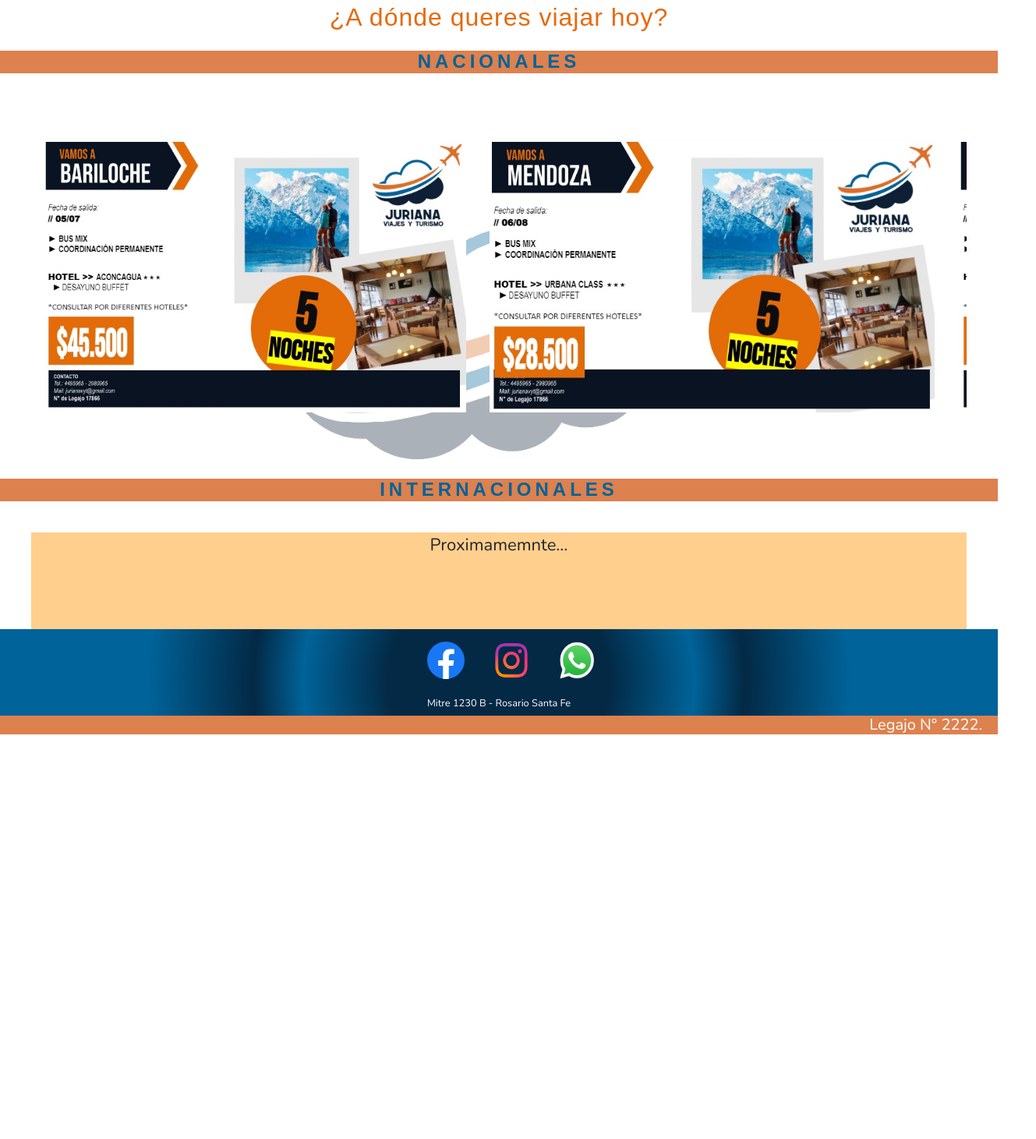
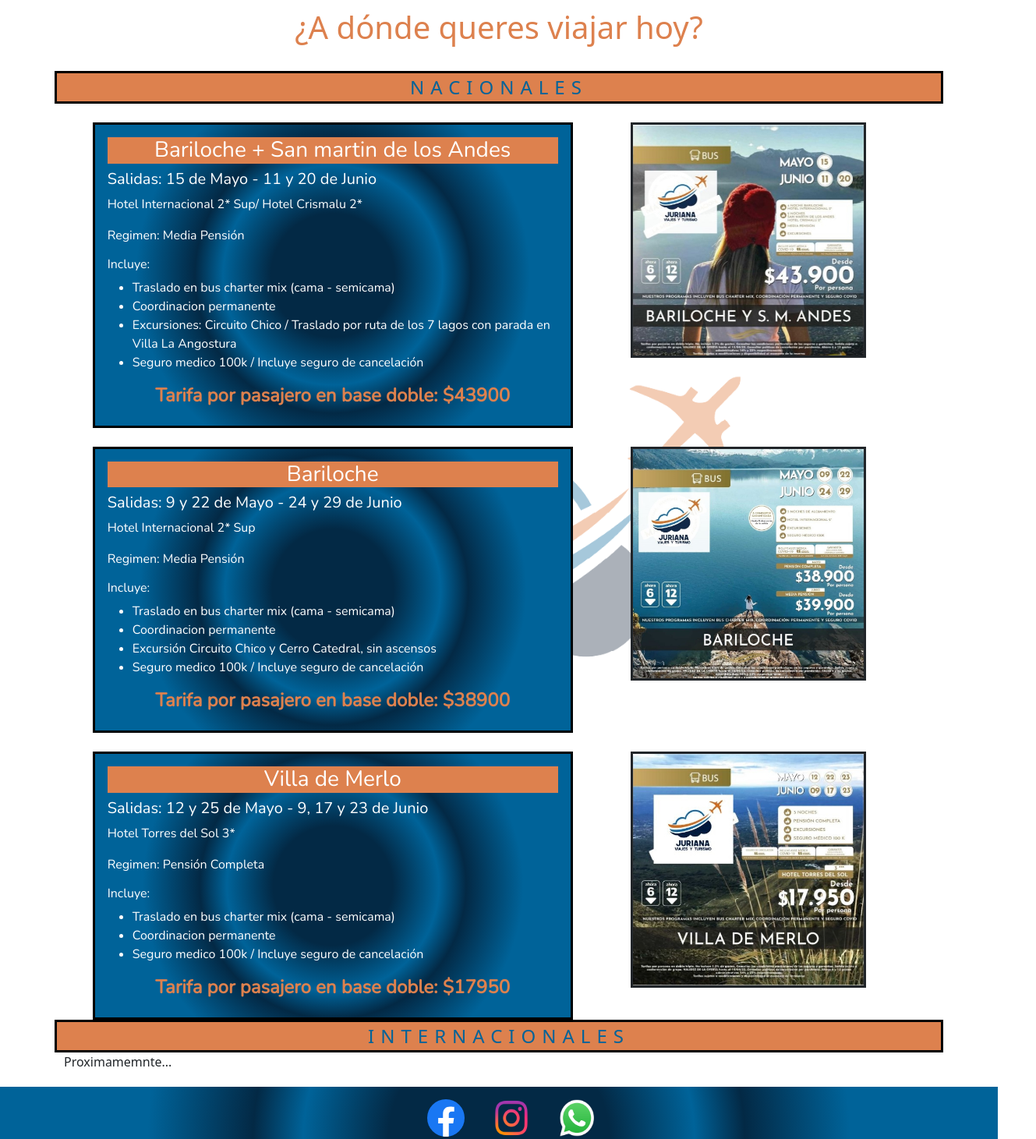
Before and after one commit to TobiasGutierrez/proyecto-agencia, a plain HTML site: page paginas/destinos.html in a window 1280 px wide. Shown: the part 214-1675 px from the top of the page at 78% size, 1329 px wide, since content can reach past the window. Before the commit the page ends 1157 px from the top, so only its background shows below. Drawn offline with nearby package versions, Linux system fonts and the light colour scheme.

Commit message:
agrego boostrap a destinos - mejoro errores nav

```diff
--- a/paginas/destinos.html
+++ b/paginas/destinos.html
@@ -61,17 +61,83 @@
         </nav>
     </header>
     <main class="destinos">
-        <h1>¿A dónde queres viajar hoy?</h1>
-        <h2>NACIONALES</h2>
-
-        <div class="destinos__galeria">
-            <img src="../imagenes/bariloche.jpg" alt="Promo Bariloche">
-            <img src="../imagenes/mendoza.jpg" alt="Promo Mendoza">
-            <img src="../imagenes/merlo.jpg" alt="Promo Merlo">
+        <h1 class="destinos__tit">¿A dónde queres viajar hoy?</h1>
+        <div class="container">
+            <div class="row">
+                <div class="col-12">NACIONALES</div>
+            </div>
         </div>
-        <h2>INTERNACIONALES </h2>
-        <p> Proximamemnte... </p>
-    </main>
+        <section class="container-fluid">
+            <div class="row">
+                <div class="col-lg-6 col-md-6 col-sm-12">
+                    <div class="hoy">
+                        <h3> Bariloche + San martin de los Andes </h3>
+                        <h5> Salidas: 15 de Mayo - 11 y 20 de Junio</h5>
+                        <p> Hotel Internacional 2* Sup/ Hotel Crismalu 2* </p>
+                        <p> Regimen: Media Pensión</p>
+                        <h6> Incluye:</h6>
+                        <ul>
+                            <li>Traslado en bus charter mix (cama - semicama)</li>
+                            <li>Coordinacion permanente</li>
+                            <li>Excursiones: Circuito Chico / Traslado por ruta de los 7 lagos con parada en
+                                Villa La
+                                Angostura</li>
+                            <li>Seguro medico 100k / Incluye seguro de cancelación</li>
+                        </ul>
+                        <h4>Tarifa por pasajero en base doble: $43900</h4>
+                    </div>
+                </div>
+                <div class="col-lg-4 col-md-6 col-sm-12">
+                    <img src="../imagenes/Brc + SmA Mayo - Junio corte.jpg" alt="viaje bariloche + S.M.Andes"
+                        width="75%" height="auto" class="d-block mx-auto my-4">
+                </div>
+                <div class="col-lg-6 col-md-6 col-sm-12">
+                    <div class="hoy1">
+                        <h3> Bariloche </h3>
+                        <h5> Salidas: 9 y 22 de Mayo - 24 y 29 de Junio</h5>
+                        <p> Hotel Internacional 2* Sup </p>
+                        <p> Regimen: Media Pensión</p>
+                        <h6> Incluye:</h6>
+                        <ul>
+                            <li>Traslado en bus charter mix (cama - semicama)</li>
+                            <li>Coordinacion permanente</li>
+                            <li> Excursión Circuito Chico y Cerro Catedral, sin ascensos</li>
+                            <li>Seguro medico 100k / Incluye seguro de cancelación</li>
+                        </ul>
+                        <h4>Tarifa por pasajero en base doble: $38900</h4>
+                    </div>
+                </div>
+                <div class="col-lg-4 col-md-6 col-sm-12">
+                    <img src="../imagenes/Brc Mayo - Junio corte.jpg" alt="viaje bariloche" width="75%" height="auto"
+                        class="d-block mx-auto my-4">
+                </div>
+                <div class="col-lg-6 col-md-6 col-sm-12">
+                    <div class="hoy2">
+                        <h3> Villa de Merlo</h3>
+                        <h5> Salidas: 12 y 25 de Mayo - 9, 17 y 23 de Junio</h5>
+                        <p> Hotel Torres del Sol 3* </p>
+                        <p> Regimen: Pensión Completa</p>
+                        <h6> Incluye:</h6>
+                        <ul>
+                            <li>Traslado en bus charter mix (cama - semicama)</li>
+                            <li>Coordinacion permanente</li>
+                            <li>Seguro medico 100k / Incluye seguro de cancelación</li>
+                        </ul>
+                        <h4>Tarifa por pasajero en base doble: $17950</h4>
+                    </div>
+                </div>
+                <div class="col-lg-4 col-md-6 col-sm-12">
+                    <img src="../imagenes/Merlo Mayo - Junio corte.jpg" alt="viaje merlo" width="75%" height="auto"
+                        class="d-block mx-auto my-4">
+                </div>
+            </div>
+        </section>
+        <div class="container">
+            <div class="row">
+                <div class="col-12">INTERNACIONALES</div>
+                <p> Proximamemnte... </p>
+            </div>
+        </div>
     <footer class="piePagina">
 
         <!-- Links Redes -->
--- a/style.css
+++ b/style.css
@@ -8,46 +8,7 @@
 font-family: sans-serif;
 */
 
-/* Header
-.cabecera {
-    display              : grid;
-    grid-template-columns: 1fr 1fr;
-    grid-template-rows   : 9rem;
-    background-color     : #006399;
-    align-items          : center;
-}
-
-.cabecera__logo {
-    width : 10rem;
-    height: 9rem;
-    margin: 15%;
-
-}
-
-.cabecera__navegacion {
-    margin-right: 1rem;
-}
-
-.cabecera__navegacion__lista {
-    display   : flex;
-    list-style: none;
-}
-
-.cabecera__lista__item {
-    background-color: #DD814E;
-    padding         : 1.5em 3.5em;
-    border          : 0.12em solid #032945;
-    margin-right    : 2rem;
-
-
-}
-
-.cabecera__lista__item__link {
-    text-decoration: none;
-    color          : white;
-    font-size      : 1rem;
-    font-family    : sans-serif;
-}*/
+/* Header */
 
 /* BODY */
 body {
@@ -314,55 +275,6 @@
 }
 
 /* Main Destinos */
-.destinos {
-    height: 100vh;
-}
-
-.destinos h1 {
-    margin-top    : 3vh;
-    text-align    : center;
-    font-family   : sans-serif;
-    font-size     : 32px;
-    color         : #E7690C;
-    letter-spacing: 1px;
-}
-
-.destinos h2 {
-    margin-top      : 3vh;
-    text-align      : center;
-    background-color: #DD814E;
-    font-family     : sans-serif;
-    font-size       : 24px;
-    color           : #006399;
-    font-weight     : 600;
-    letter-spacing  : 5px;
-
-}
-
-.destinos p {
-    text-align      : center;
-    font-size       : 22px;
-    font-family     : 'Nunito';
-    background-color: #FFCF8E;
-    height          : 200px;
-    margin          : 5vh;
-
-}
-
-.destinos__galeria {
-    display      : flex;
-    align-content: flex-start;
-    align-items  : center;
-    overflow     : scroll;
-    height       : 55vh;
-    margin       : 5vh;
-
-}
-
-.destinos__galeria img {
-    height: 350px;
-    margin: 15px;
-}
 
 
 /* Main Ubicacion */
@@ -1249,51 +1161,6 @@
 
     /* Main Destinos */
 
-    .destinos h1 {
-        text-align    : center;
-        font-family   : sans-serif;
-        font-size     : 32px;
-        color         : #E7690C;
-        letter-spacing: 1px;
-    }
-
-    .destinos h2 {
-        text-align      : center;
-        background-color: #DD814E;
-        font-family     : sans-serif;
-        font-size       : 24px;
-        color           : #006399;
-        font-weight     : 600;
-        letter-spacing  : 5px;
-
-    }
-
-    .destinos p {
-        text-align: center;
-
-        font-size       : 22px;
-        font-family     : 'Nunito';
-        background-color: #FFCF8E;
-        height          : 200px;
-
-    }
-
-    .destinos__galeria {
-        display      : flex;
-        align-content: flex-start;
-        align-items  : center;
-        overflow     : scroll;
-        height       : 55vh;
-        margin       : 5vh;
-
-    }
-
-    .destinos__galeria img {
-        height: 350px;
-        margin: 15px;
-    }
-
-
     /* Main Ubicacion */
 
     .mando h1 {
@@ -1487,23 +1354,28 @@
 
 /* Boostrap */
 
+/* Navegador */
 .cabeza {
     background: rgb(3, 41, 69);
     background: radial-gradient(circle, rgba(3, 41, 69, 1) 22%, rgba(0, 99, 153, 1) 39%, rgba(3, 41, 69, 1) 49%, rgba(0, 99, 153, 1) 70%);
 }
 
+.navbar-light .navbar-toggler {
+    margin: 2rem;
+    background-color: #DD814E;
+}
+
 .navbar-expand-lg .navbar-collapse {
     justify-content:center;
 }
 
 .nav-item {
     background-color: #DD814E;
-    padding         : 0.5rem 2rem;
+    padding         : 0.5rem;
     border          : 0.12rem solid black;
     border-radius   : 3rem;
-    margin          : 1.5rem;
+    margin          : 1rem;
     transition      : all 1s;
-
 
 }
 
@@ -1515,4 +1387,110 @@
 .nav-link {
     font-size  : 1.5rem;
     font-family: 'Nunito';
-}
+    color:white !important; /* no me dejaba cambiar color de letra */
+}
+
+.mx-auto{
+    border: solid ;
+    margin-bottom: 0;
+}
+
+/* Destinos  */
+
+.destinos__tit{
+    text-align: center;
+    color: #DD814E;
+    margin: 2rem;
+
+}
+
+.col-12 {
+    background-color:#DD814E;
+    text-align: center;
+    color:#006399 ;
+    font-size: 1.5rem;
+    border: solid black;
+    letter-spacing: 0.5rem;
+}
+
+.row{
+    justify-content: center;
+}
+
+.hoy{
+    margin-top: 1.5rem;
+    border: solid black;
+    font-size: 1rem;
+    font-family: 'Nunito';
+    padding: 1rem;
+    color: white;
+    background: rgb(3, 41, 69);
+    background: radial-gradient(circle, rgba(3, 41, 69, 1) 22%, rgba(0, 99, 153, 1) 39%, rgba(3, 41, 69, 1) 49%, rgba(0, 99, 153, 1) 70%);
+}
+
+.hoy h3{
+    text-align: center;
+    background-color: #DD814E;
+}
+.hoy h4{
+    text-align: center;
+    font-weight: 1000;
+    color: #DD814E;
+}
+
+.hoy1{
+    margin-top: 1.5rem;
+    border: solid black;
+    font-size: 1rem;
+    font-family: 'Nunito';
+    padding: 1rem;
+    color: white;
+    background: rgb(3, 41, 69);
+    background: radial-gradient(circle, rgba(3, 41, 69, 1) 22%, rgba(0, 99, 153, 1) 39%, rgba(3, 41, 69, 1) 49%, rgba(0, 99, 153, 1) 70%);
+}
+
+.hoy1 h3{
+    text-align: center;
+    background-color: #DD814E;
+}
+
+.hoy1 h4{
+    text-align: center;
+    font-weight: 1000;
+    color: #DD814E;
+}
+
+.hoy2{
+    margin-top: 1.5rem;
+    border: solid black;
+    font-size: 1rem;
+    font-family: 'Nunito';
+    padding: 1rem;
+    color: white;
+    background: rgb(3, 41, 69);
+    background: radial-gradient(circle, rgba(3, 41, 69, 1) 22%, rgba(0, 99, 153, 1) 39%, rgba(3, 41, 69, 1) 49%, rgba(0, 99, 153, 1) 70%);
+}
+
+.hoy2 h3{
+    text-align: center;
+    background-color: #DD814E;
+}
+
+.hoy2 h4{
+    text-align: center;
+    font-weight: 1000;
+    color: #DD814E;
+}
+
+
+.d-block {
+    transition      : all 1s;
+
+}
+
+.d-block:hover {
+    transform: scale(1.2);
+
+}
+
+/* pongo codigo */
```
Also changed, not shown: imagenes/Brc + SmA Mayo - Junio corte.jpg (added), imagenes/Brc Mayo - Junio corte.jpg (added), imagenes/Merlo Mayo - Junio corte.jpg (added), imagenes/Norte Mayo - Junio corte.jpg (added).
